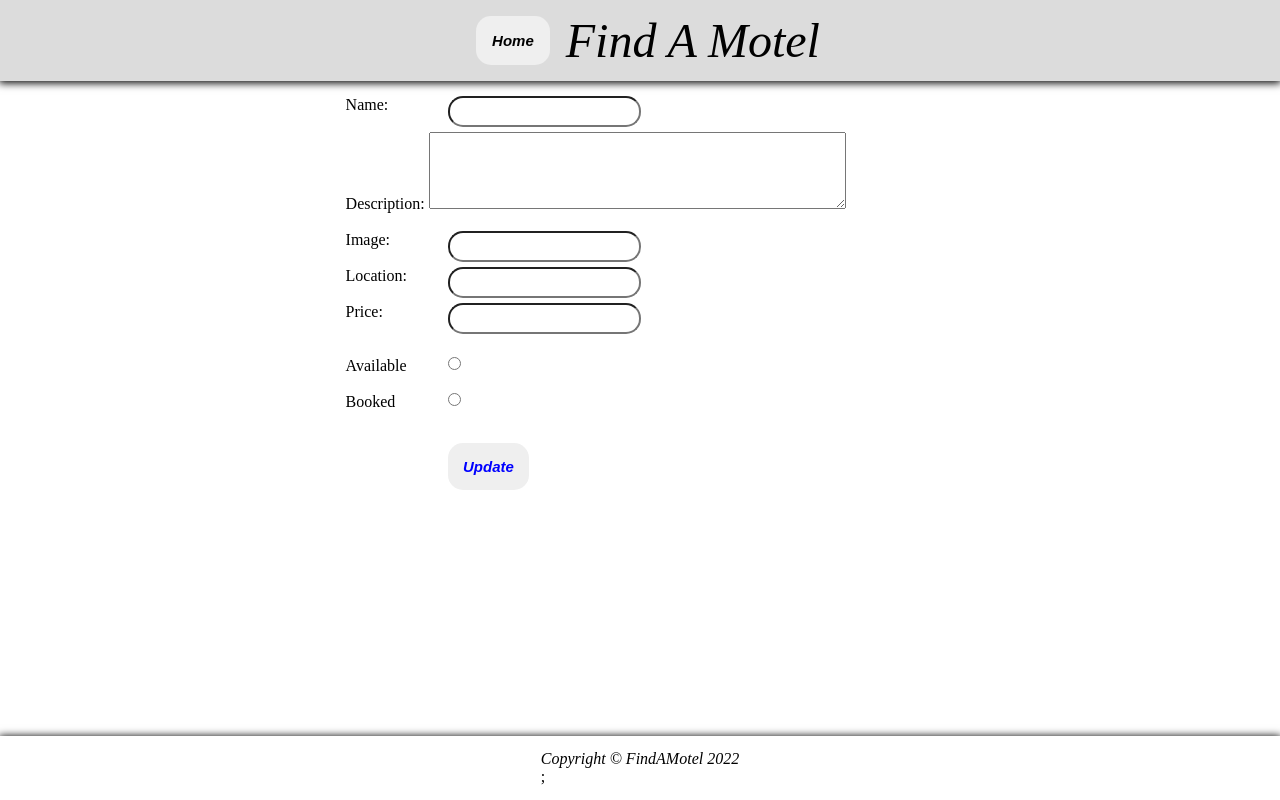
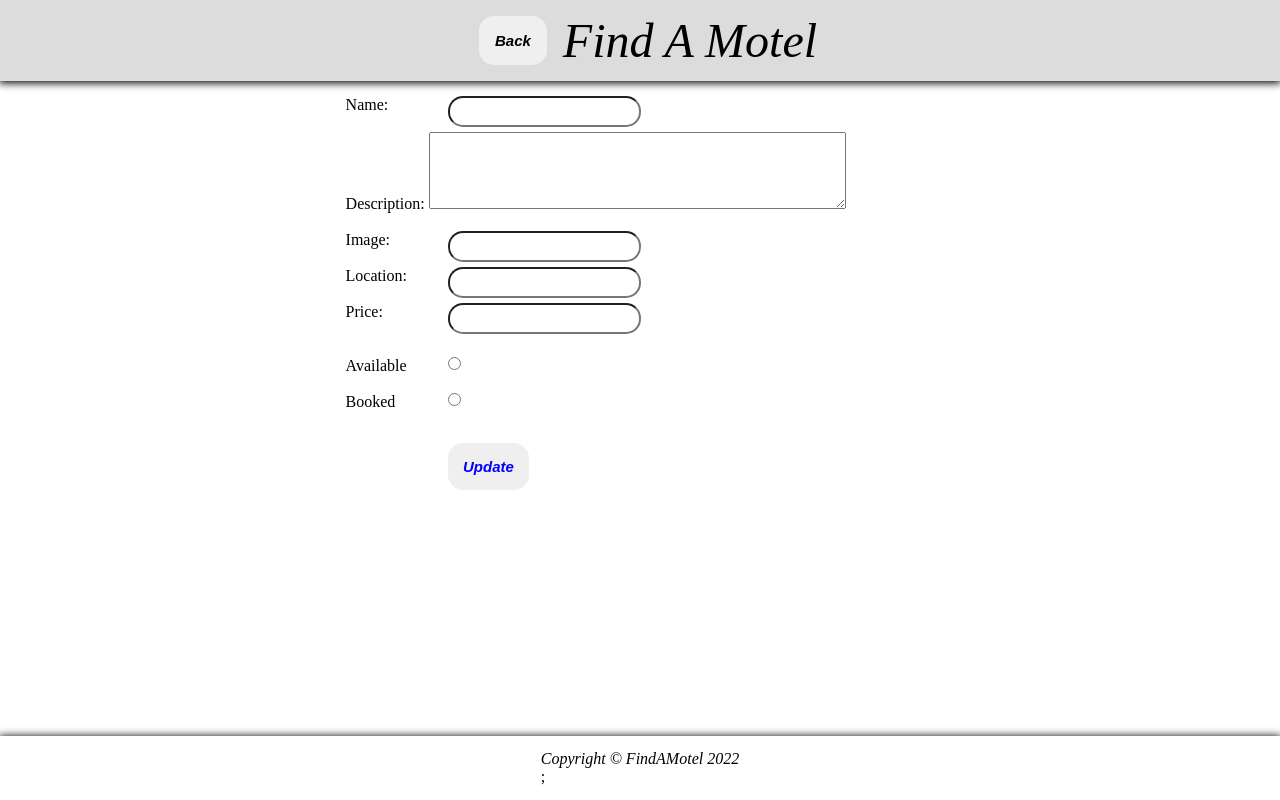
Before and after one commit to KennethAlbert/phase-3-react-frontend, a React (Create React App) app: page /rentals/update/1 in a window 1280 px wide. Built offline with nearby package versions, Linux system fonts and the light colour scheme; no server answers.

Commit message:
updating the update component

```diff
--- a/src/components/Update.js
+++ b/src/components/Update.js
@@ -75,7 +75,7 @@ function handleSubmit(e){
   return (
     <div>
     <nav className="cartNav" >
-         <button className="update" style={{margin:"1rem",color:"black",padding:"1rem",borderRadius:"15px"}} onClick={() => navigate(-1)}>Home</button>
+         <button className="update" style={{margin:"1rem",color:"black",padding:"1rem",borderRadius:"15px"}} onClick={() => navigate(-1)}>Back</button>
          <p style={{fontStyle:"italic",fontSize:"3rem"}}>Find A Motel</p>
      </nav>
 
```
